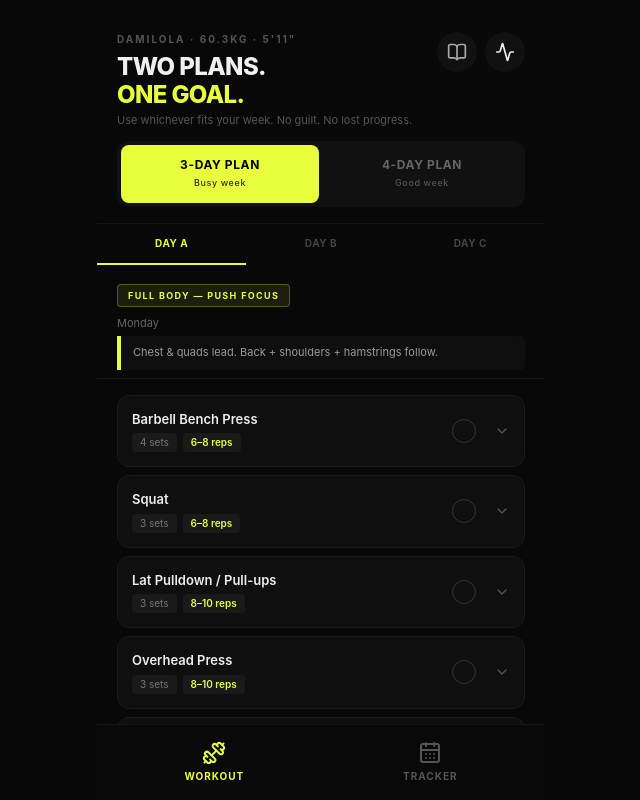
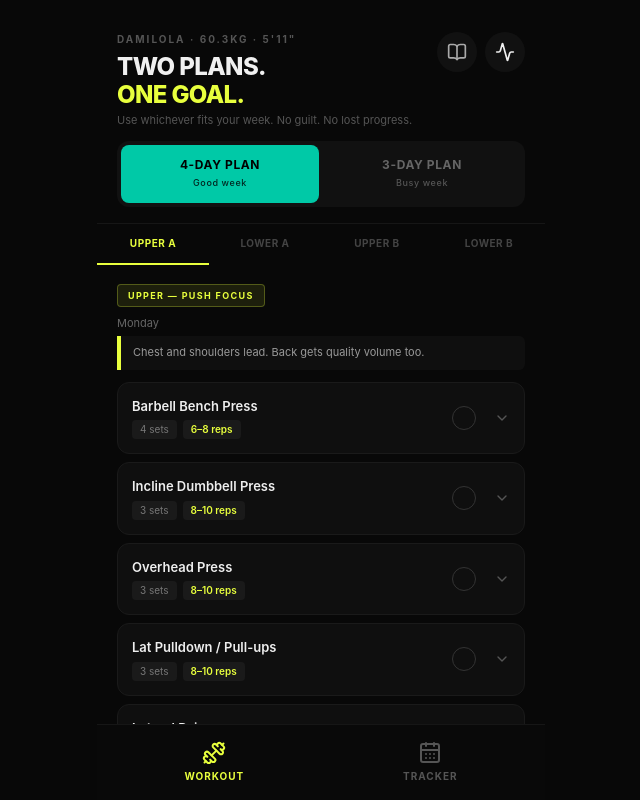
Before and after one commit to ddddami/lift, a React (Vite) app: page / in a window 1280 px wide. Shown: the whole page, without its empty margins (319-959 px from the left). Built offline with nearby package versions, Linux system fonts and the light colour scheme.

Commit message:
feat: make 4-day plan the default and first plan in list

```diff
--- a/src/routes/Home.tsx
+++ b/src/routes/Home.tsx
@@ -19,7 +19,7 @@ export function Home() {
   return (
     <div className="flex flex-col h-full bg-lift-bg">
       {/* Sticky Header Container */}
-      <div className="shrink-0 bg-lift-bg z-10 border-b border-[#161616]">
+      <div className="shrink-0 bg-lift-bg z-10">
         {/* Header */}
         <div className="p-5 pt-8 pb-3 flex justify-between items-start">
           <div>
@@ -53,7 +53,7 @@ export function Home() {
         {/* Plan switcher */}
         <div className="px-5 pb-4">
           <div className="flex bg-[#111] rounded-xl p-1 gap-1">
-            {(["3", "4"] as const).map(p => {
+            {(["4", "3"] as const).map(p => {
               const isActive = activePlan === p;
               const accent = p === "3" ? "text-[#000] bg-lift-accent-3" : "text-[#000] bg-lift-accent-4";
 
@@ -119,7 +119,7 @@ export function Home() {
       </div>
 
       {/* Scrollable Content Container (Exercises Only) */}
-      <div className="flex-1 overflow-y-auto pb-8 p-5 pt-4">
+      <div className="flex-1 overflow-y-auto pb-8 px-5 pt-1">
 
         {/* Exercises */}
         <div className="flex flex-col gap-2">
--- a/src/store/useStore.ts
+++ b/src/store/useStore.ts
@@ -34,7 +34,7 @@ interface AppState {
 export const useStore = create<AppState>()(
   persist(
     (set) => ({
-      activePlan: "3",
+      activePlan: "4",
       activeDay: 0,
       doneExercises: {},
       activityMap: {},
```
